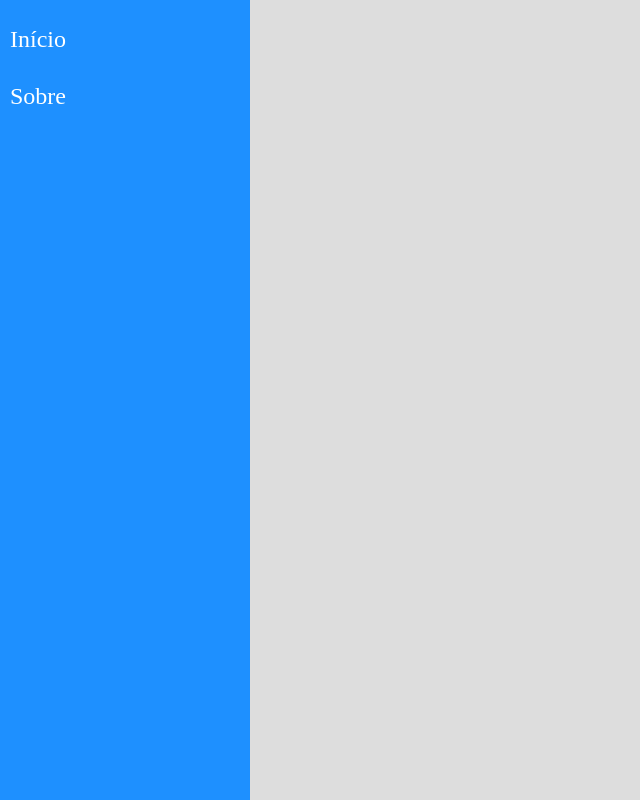
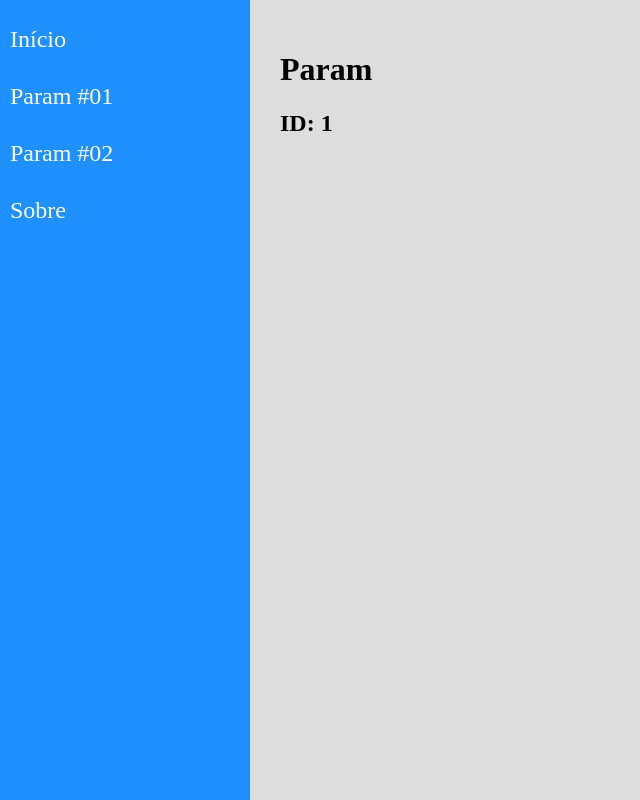
Before and after one commit to brunoherdina/react-router, a React (Create React App) app: page /param/1 in a window 1280 px wide. Shown: the whole page, without its empty margins (0-640 px from the left). Built offline with nearby package versions, Linux system fonts and the light colour scheme.

Commit message:
Passando parâmetros para rotas.

```diff
--- a/src/components/layout/Content.jsx
+++ b/src/components/layout/Content.jsx
@@ -2,6 +2,7 @@
 import React from 'react'
 import About from '../../views/examples/About'
 import Home from '../../views/examples/Home'
+import Param from '../../views/examples/Param'
 import { Switch, Route } from 'react-router-dom'
 
 const Content = props => (
@@ -13,6 +14,9 @@
            <Route path="/home">
                <Home></Home>
            </Route>
+           <Route path="/param/:id">
+               <Param></Param>
+           </Route>
        </Switch>
     </main>
 )
--- a/src/components/layout/Menu.jsx
+++ b/src/components/layout/Menu.jsx
@@ -9,6 +9,12 @@
                     <Link to="/home">Início</Link>
                 </li>
                 <li>
+                    <Link to="/param/1">Param #01</Link>
+                </li>
+                <li>
+                    <Link to="/param/2">Param #02</Link>
+                </li>
+                <li>
                     <Link to="/about">Sobre</Link>
                 </li>
             </ul>
--- a/src/views/examples/About.jsx
+++ b/src/views/examples/About.jsx
@@ -3,7 +3,7 @@
 const About = props => (
     <div className="About">
         <h1>Sobre</h1>
-        <p>Blablablablabla</p>
+        <h2>Blablablablabla</h2>
     </div>
 )
 
--- a/src/views/examples/Home.jsx
+++ b/src/views/examples/Home.jsx
@@ -3,7 +3,7 @@
 const Home = props => (
     <div className="Home">
         <h1>Início</h1>
-        <p>Bem vindo!</p>
+        <h2>Bem vindo!</h2>
     </div>
 )
 
--- /dev/null
+++ b/src/views/examples/Param.jsx
@@ -0,0 +1,15 @@
+import React from 'react'
+import { useParams } from 'react-router-dom'
+
+const Param = props => {
+    const { id } = useParams()
+   return (
+    <div className="Param">
+        <h1>Param</h1>
+        <h2>ID: { id }</h2>
+    </div>
+   )
+
+}
+
+export default Param
```
